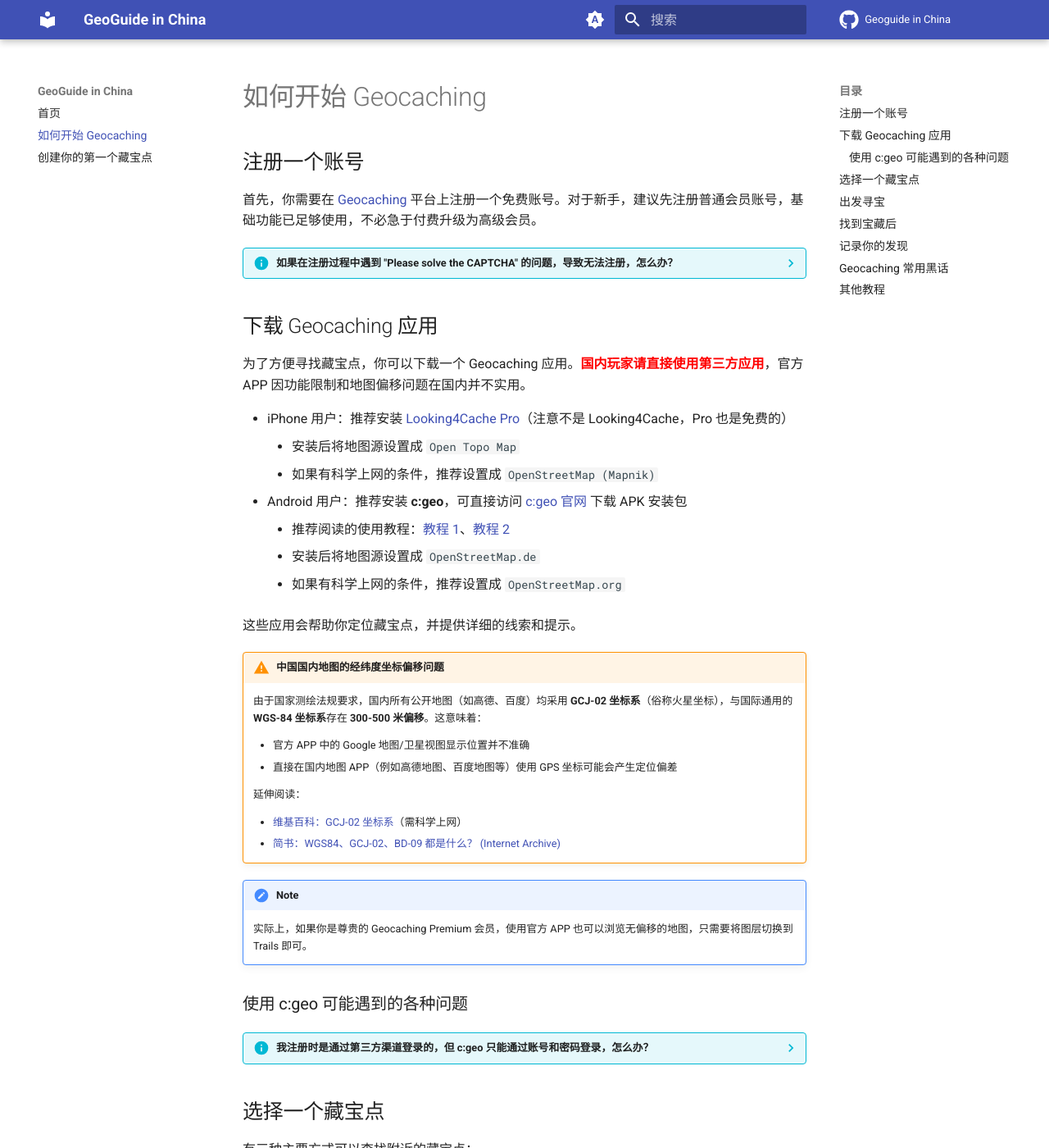
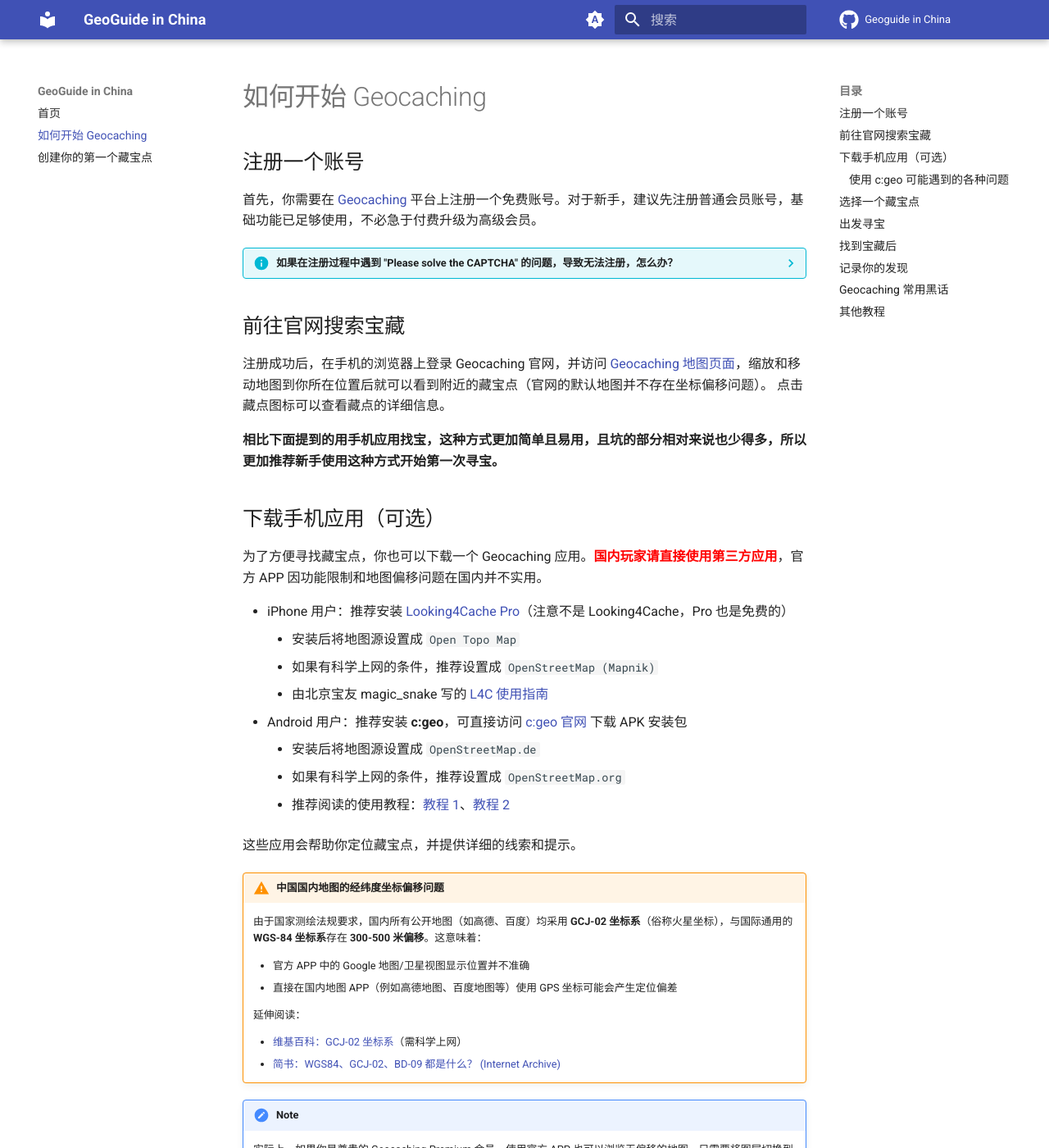
Before and after one commit to Konano/geoguide-in-china, an MkDocs documentation site: the page built from docs/getting-started.md, in a window 1280 px wide and 1400 px high. Shown: the whole window at 82% size. Built offline with MkDocs 1.6.1 and Material for MkDocs 9.7.7, drawn with Linux system fonts in a browser that asks for light colours; comment, search, counter and statistics services are not loaded; some of the changed text lies outside the part shown.

Commit message:
调整藏宝点查找流程，推荐使用官网地图搜索

```diff
--- a/docs/getting-started.md
+++ b/docs/getting-started.md
@@ -24,17 +24,25 @@
         ![CAPTCHA 成功界面](./imgs/captcha_success.png)
     </div>
 
-## 下载 Geocaching 应用
+## 前往官网搜索宝藏
 
-为了方便寻找藏宝点，你可以下载一个 Geocaching 应用。<span style="color:red">**国内玩家请直接使用第三方应用**</span>，官方 APP 因功能限制和地图偏移问题在国内并不实用。
+注册成功后，在手机的浏览器上登录 Geocaching 官网，并访问 [Geocaching 地图页面](https://www.geocaching.com/play/map)，缩放和移动地图到你所在位置后就可以看到附近的藏宝点（官网的默认地图并不存在坐标偏移问题）。
+点击藏点图标可以查看藏点的详细信息。
 
-- iPhone 用户：推荐安装 [Looking4Cache Pro](https://www.geocaching.cn/2017/12/l4c-an-ios-geocaching-app-by-magic-snake/)（注意不是 Looking4Cache，Pro 也是免费的）
+**相比下面提到的用手机应用找宝，这种方式更加简单且易用，且坑的部分相对来说也少得多，所以更加推荐新手使用这种方式开始第一次寻宝。**
+
+## 下载手机应用（可选）
+
+为了方便寻找藏宝点，你也可以下载一个 Geocaching 应用。<span style="color:red">**国内玩家请直接使用第三方应用**</span>，官方 APP 因功能限制和地图偏移问题在国内并不实用。
+
+- iPhone 用户：推荐安装 [Looking4Cache Pro](https://apps.apple.com/cn/app/looking4cache-pro/id532870466)（注意不是 Looking4Cache，Pro 也是免费的）
     - 安装后将地图源设置成 `Open Topo Map`
     - 如果有科学上网的条件，推荐设置成 `OpenStreetMap (Mapnik)`
+    - 由北京宝友 magic_snake 写的 [L4C 使用指南](https://www.geocaching.cn/2017/12/l4c-an-ios-geocaching-app-by-magic-snake/)
 - Android 用户：推荐安装 **c:geo**，可直接访问 [c:geo 官网](https://www.cgeo.org/) 下载 APK 安装包
-    - 推荐阅读的使用教程：[教程 1](https://www.geocaching.cn/2018/02/c-geo-in-geocaching/)、[教程 2](https://www.geocaching.cn/2023/05/first-cache-basic-cgeo-tutorial/)
     - 安装后将地图源设置成 `OpenStreetMap.de`
     - 如果有科学上网的条件，推荐设置成 `OpenStreetMap.org`
+    - 推荐阅读的使用教程：[教程 1](https://www.geocaching.cn/2018/02/c-geo-in-geocaching/)、[教程 2](https://www.geocaching.cn/2023/05/first-cache-basic-cgeo-tutorial/)
 
 这些应用会帮助你定位藏宝点，并提供详细的线索和提示。
 
@@ -63,11 +71,6 @@
     修改完成后，你就可以用新的密码登录 c:geo 了。
 
 ## 选择一个藏宝点
-有三种主要方式可以查找附近的藏宝点：
-
-- 第一种是通过手机应用查询，打开应用后会自动显示附近藏点。
-- 第二种是地图查询，访问 [Geocaching 地图页面](http://www.geocaching.com/map)，缩放和移动地图到你所在位置后点击藏点图标查看详细信息（官网的默认地图并不存在坐标偏移问题）。
-- 第三种是通过网站条件搜索：在 [Geocaching 官网](https://www.geocaching.com/live/play/map) 输入坐标查询，注册后可在个人信息页直接搜索所在地附近的藏点。
 
 每个藏宝点都有难度等级、藏宝大小、藏宝类型等信息，你可以根据自己的兴趣和能力选择一个合适的藏宝点，新手建议从低难度的藏点开始尝试。
 
```
